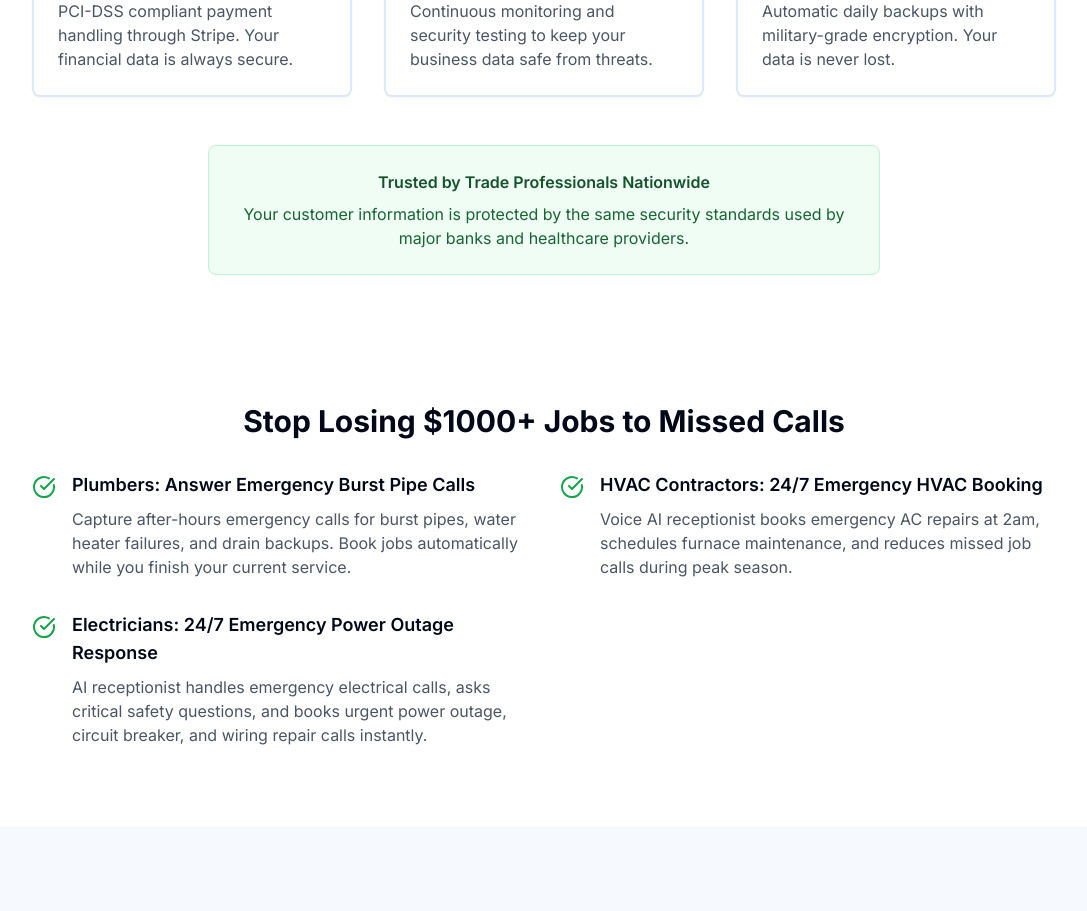
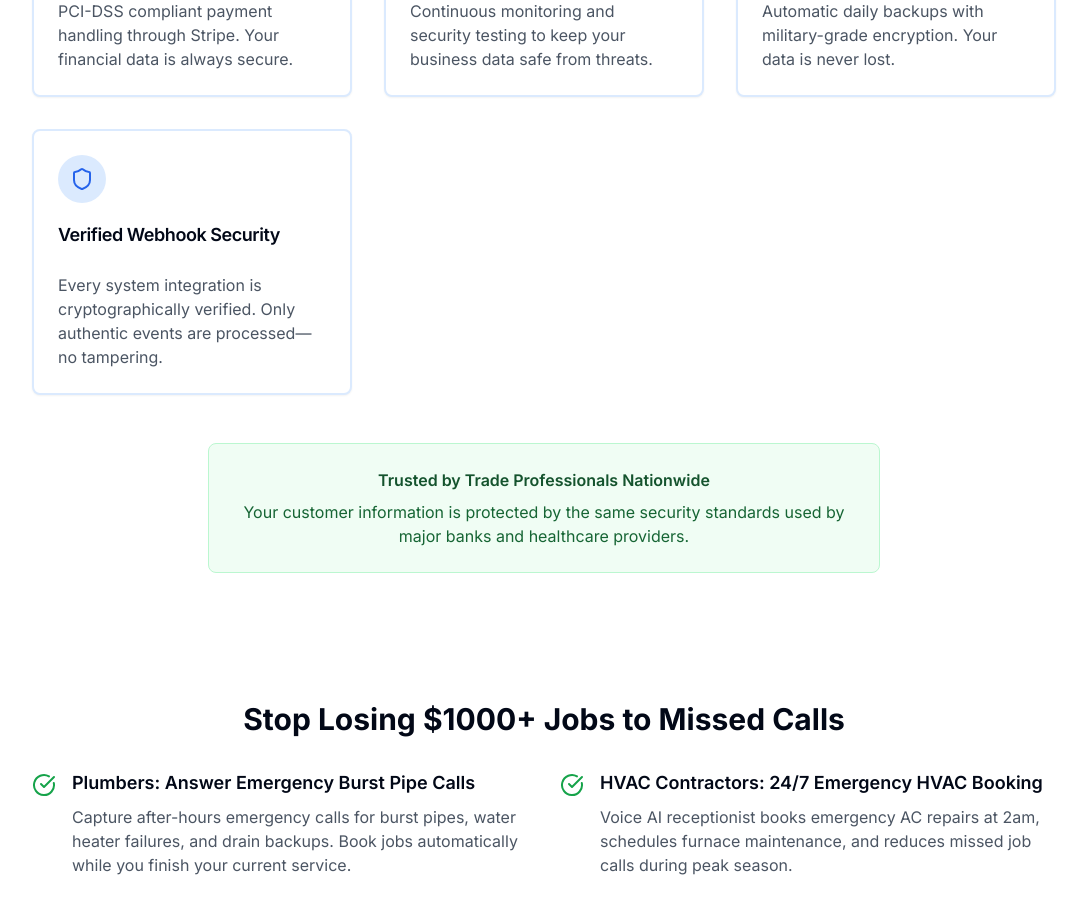
Before and after one commit to tc615guy/after-hour-fix, a Next.js app: page / in a window 1280 px wide. Shown: the part 1360-2271 px from the top of the page, without its empty margins (96-1183 px from the left). Built offline with nearby package versions, Linux system fonts and the light colour scheme.

Commit message:
Add webhook security badge to homepage security section

```diff
--- a/src/app/page.tsx
+++ b/src/app/page.tsx
@@ -1,7 +1,7 @@
 import Link from 'next/link'
 import { Button } from '@/components/ui/button'
 import { Card, CardContent, CardDescription, CardHeader, CardTitle } from '@/components/ui/card'
-import { Phone, Calendar, MessageSquare, TrendingUp, CheckCircle } from 'lucide-react'
+import { Phone, Calendar, MessageSquare, TrendingUp, CheckCircle, Shield } from 'lucide-react'
 import AuthRedirect from '@/components/AuthRedirect'
 import type { Metadata } from 'next'
 
@@ -238,6 +238,18 @@ export default function HomePage() {
               </CardHeader>
               <CardContent>
                 <p className="text-gray-600">Automatic daily backups with military-grade encryption. Your data is never lost.</p>
+              </CardContent>
+            </Card>
+
+            <Card className="border-2 border-blue-100">
+              <CardHeader>
+                <div className="w-12 h-12 bg-blue-100 rounded-full flex items-center justify-center mb-3">
+                  <Shield className="w-6 h-6 text-blue-600" />
+                </div>
+                <CardTitle className="text-lg">Verified Webhook Security</CardTitle>
+              </CardHeader>
+              <CardContent>
+                <p className="text-gray-600">Every system integration is cryptographically verified. Only authentic events are processed—no tampering.</p>
               </CardContent>
             </Card>
           </div>
```
